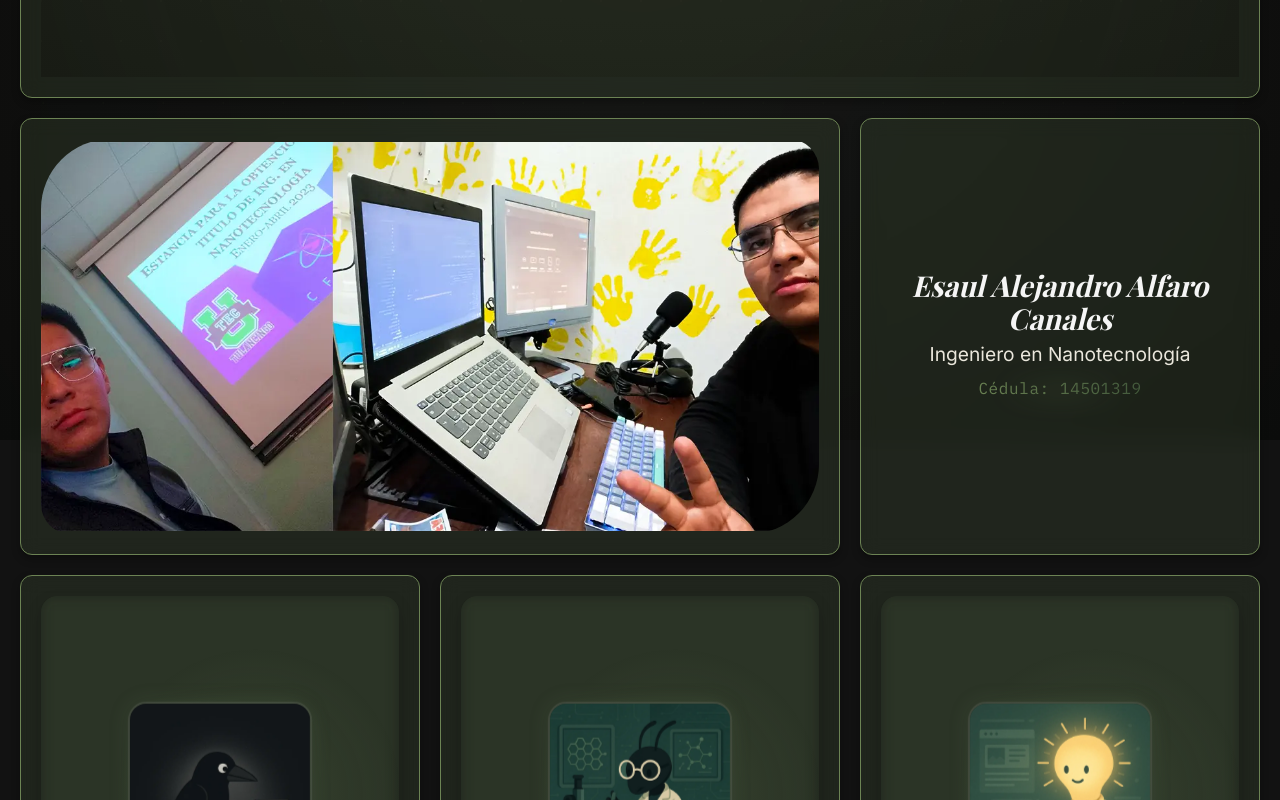
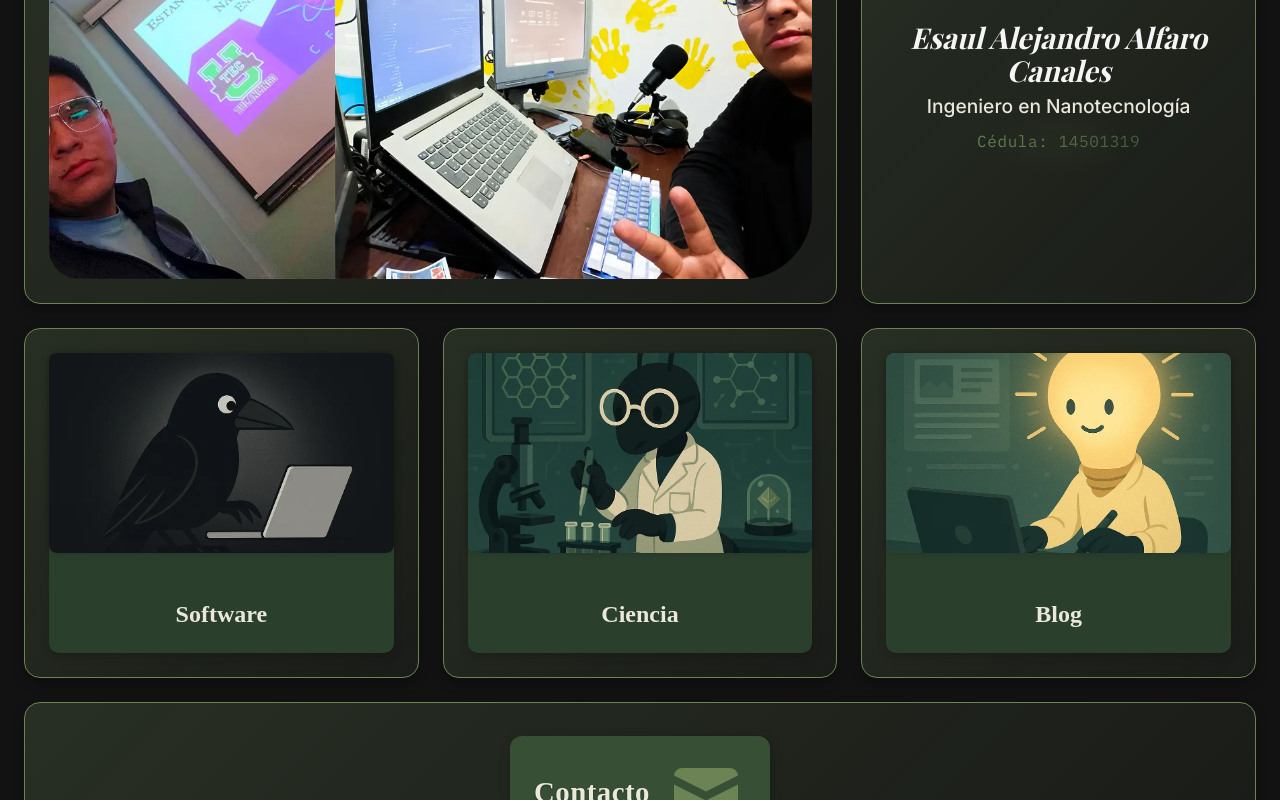
Before and after one commit to theonix-eaac/portfolio-eaac-front, a Next.js app: page / in a window 1280 px wide. Shown: the part 360-1160 px from the top of the page. Built offline with nearby package versions, Linux system fonts and the light colour scheme; a web font is replaced by a local one.

Commit message:
feat: :zap: Update UI

```diff
--- a/package.json
+++ b/package.json
@@ -13,7 +13,8 @@
     "next": "15.3.2",
     "normalize.css": "^8.0.1",
     "react": "^19.0.0",
-    "react-dom": "^19.0.0"
+    "react-dom": "^19.0.0",
+    "react-icons": "^5.5.0"
   },
   "devDependencies": {
     "@eslint/eslintrc": "^3",
--- a/src/components/sections/BentoContainer/BentoContainer.module.css
+++ b/src/components/sections/BentoContainer/BentoContainer.module.css
@@ -1,112 +1,117 @@
-/* Background */
-.background {
-  position: fixed;
-  top: 0;
-  left: 0;
-  width: 100vw;
-  height: 100vh;
-  z-index: -1;
-  overflow: hidden;
-  background: radial-gradient(ellipse at center, var(--black-warm), #0a0a0a 100%);
-  pointer-events: none;
+/* 🌐 Main Grid Container */
+.grid {
+  display: grid;
+  grid-template-columns: repeat(auto-fit, minmax(280px, 1fr));
+  grid-auto-rows: minmax(180px, auto);
+  gap: 24px;
+  padding: 24px;
+  min-height: 100vh;
+  position: relative;
+  backdrop-filter: blur(3px);
 }
 
-.background::before {
-  content: '';
-  position: absolute;
-  width: 400%;
-  height: 400%;
-  background-image: radial-gradient(var(--moss-green-color) 1px, transparent 1px);
-  background-size: 60px 60px;
-  opacity: 0.035;
-  animation: driftParticles 120s linear infinite;
-  pointer-events: none;
-  z-index: 0;
-}
-
-.background::after {
-  content: '';
-  position: absolute;
-  width: 200%;
-  height: 200%;
-  top: -50%;
-  left: -50%;
-  background: radial-gradient(circle, rgba(108, 131, 84, 0.2) 0%, transparent 70%);
-  filter: blur(160px);
-  animation: pulseFlow 16s ease-in-out infinite alternate;
-  opacity: 0.25;
-  z-index: 0;
-  pointer-events: none;
-}
-
-/* 🎛️ Grilla principal */
-.grid {
-  display: grid;
-  grid-template-columns: repeat(3, 1fr);
-  grid-template-rows: repeat(3, 1fr);
-  gap: 20px;
-  padding: 20px;
-  min-height: 100vh;
-  position: relative;
-}
-
-/* 🧱 Estilos de cada item */
+/* 🧩 Grid Item */
 .item {
-  background-color: rgba(92, 115, 78, 0.2);
+  background: linear-gradient(
+    135deg,
+    rgba(92, 115, 78, 0.3),
+    rgba(92, 115, 78, 0.1)
+  );
   color: var(--text-light);
-  border-radius: 12px;
-  padding: 20px;
-  font-size: 150%;
-  box-shadow: 0 4px 8px rgba(0, 0, 0, 0.3);
-  backdrop-filter: blur(10px);
-  transition: transform 0.2s ease, box-shadow 0.3s ease;
+  border-radius: 16px;
+  padding: 24px;
+  font-size: 1.4rem;
+  font-weight: 500;
+  box-shadow: 0 6px 12px rgba(0, 0, 0, 0.25);
+  backdrop-filter: blur(12px);
   border: 1px solid var(--moss-green-color);
+  transition: all 0.3s ease;
+  display: flex;
+  align-items: center;
+  justify-content: center;
+  text-align: center;
 }
 
 .item:hover {
-  transform: translateY(-4px);
-  box-shadow: 0 8px 16px rgba(0, 0, 0, 0.4);
+  transform: translateY(-6px) scale(1.02);
+  box-shadow: 0 12px 24px rgba(0, 0, 0, 0.4);
+  background: linear-gradient(
+    135deg,
+    rgba(92, 115, 78, 0.4),
+    rgba(92, 115, 78, 0.2)
+  );
 }
 
-/* 🔁 Distribución */
+/* 🧭 Grid Area Placement (Desktop) */
 .item0 {
   grid-column: 1 / span 2;
   grid-row: 2;
 }
-
 .item1 {
   grid-column: 1 / span 3;
   grid-row: 1;
 }
-
 .item2 {
   grid-column: 3;
   grid-row: 2;
 }
-
 .item3 {
   grid-column: 1;
   grid-row: 3;
 }
-
 .item4 {
   grid-column: 2;
   grid-row: 3;
 }
-
 .item5 {
   grid-column: 3;
   grid-row: 3;
 }
+.item6 {
+  grid-column: 1 / 4;
+  grid-row: 4;
+}
 
-/* 🖥️ Responsividad */
-@media (min-width: 768px) {
+/* 📱 Responsive Layout */
+@media (max-width: 900px) {
   .grid {
-    grid-template-columns: repeat(3, 1fr);
-    grid-template-rows: repeat(3, 1fr);
+    grid-template-columns: repeat(2, 1fr);
+    grid-auto-rows: minmax(160px, auto);
+    gap: 20px;
+    padding: 16px;
+  }
+
+  .item0 {
+    grid-column: 1 / 3;
+    grid-row: auto;
+  }
+  .item1 {
+    grid-column: 1 / 3;
+    grid-row: 1;
+  }
+  .item2 {
+    grid-column: 1 / 3;
+    grid-row: auto;
+  }
+  .item3 {
+    grid-column: 1;
+    grid-row: auto;
+  }
+  .item4 {
+    grid-column: 2;
+    grid-row: auto;
+  }
+  .item5 {
+    grid-column: 1;
+    grid-row: auto;
+  }
+  .item6 {
+    grid-column: 2;
+    grid-row: auto;
   }
 }
 
+/* 🌬️ Floating Particle Effect */
 @keyframes driftParticles {
   0% {
     transform: translate(0, 0);
@@ -116,9 +121,13 @@
   }
 }
 
+/* 💫 Pulse Flow Animation */
 @keyframes pulseFlow {
   0% {
     transform: scale(1) rotate(0deg);
+  }
+  50% {
+    transform: scale(1.15) rotate(8deg);
   }
   100% {
     transform: scale(1.3) rotate(15deg);
--- a/src/components/sections/BentoContainer/BentoContainer.tsx
+++ b/src/components/sections/BentoContainer/BentoContainer.tsx
@@ -1,45 +1,51 @@
 import CardInfo from "../home/CardInfo/CardInfo";
+import Contact from "../home/Contact/Contact";
 import ImgProfile from "../home/ImgProfile/ImgProfile";
 import InfoProfile from "../home/InfoProfile/InfoProfile";
 import Typewriter from "../home/Typewriter/Typewriter";
 import styles from "./BentoContainer.module.css";
 
 export const BentoContainer: React.FC = () => {
-    return(
-
-       <> <div className={styles.background} >       </div>
-
-
+  return (
     <div className={`${styles.grid}`}>
       <div className={`${styles.item0} ${styles.item}`}>
-        <ImgProfile/>        </div>
+        <ImgProfile />{" "}
+      </div>
 
       <div className={`${styles.item1} ${styles.item}`}>
         <Typewriter />
-
       </div>
       <div className={`${styles.item2} ${styles.item}`}>
-            <InfoProfile/>
+        <InfoProfile />
       </div>
 
       <div className={`${styles.item3} ${styles.item}`}>
-            <CardInfo title="Software"
-            description="Aqui podras encontras lo relaciondo con el desarollo de software"
-            imageSrc="/CardInfo/Software.webp"/>
+        <CardInfo
+          title="Software"
+          description="Aquí podrás encontrar lo relacionado con el desarrollo de software"
+          imageSrc="/CardInfo/Software.webp"
+        />
       </div>
       <div className={`${styles.item4} ${styles.item}`}>
-        <CardInfo title="Ciencia"
-            description="Aqui podras encontras lo relaciondo con la investigación"
-            imageSrc="/CardInfo/Ciencia.webp"/>
+        <CardInfo
+          title="Ciencia"
+          description="Aquí podrás encontrar lo relacionado con la investigación"
+          imageSrc="/CardInfo/Ciencia.webp"
+        />
       </div>
       <div className={`${styles.item5} ${styles.item}`}>
-        <CardInfo title="Blog"
+        <CardInfo
+          title="Blog"
           description="Un poco de divulgación de contenido"
-            imageSrc="/CardInfo/Blog.webp"/>
+          imageSrc="/CardInfo/Blog.webp"
+        />
+      </div>
+
+      <div className={`${styles.item6} ${styles.item}`}>
+        <Contact />
       </div>
     </div>
-      </>
-      )
-}
+  );
+};
 
 export default BentoContainer;
--- a/src/components/sections/home/CardInfo/CardInfo.module.css
+++ b/src/components/sections/home/CardInfo/CardInfo.module.css
@@ -1,175 +1,89 @@
 .cardContainer {
   perspective: 1000px;
   width: 100%;
-    height: 100%;
-    max-width: 100%;
+  height: 300px;
 }
 
 .cardInner {
   position: relative;
   width: 100%;
   height: 100%;
+  text-align: center;
+  transition: transform 0.8s ease;
   transform-style: preserve-3d;
-    transition: transform 1s ease;
 }
 
 .cardContainer:hover .cardInner {
   transform: rotateY(180deg);
 }
 
-  .cardFront, .cardBack {
+.cardFront,
+.cardBack {
   position: absolute;
   width: 100%;
   height: 100%;
-    border-radius: 16px;
-    overflow: hidden;
   backface-visibility: hidden;
+  border-radius: 10px;
   display: flex;
   flex-direction: column;
   align-items: center;
-    justify-content: center;
-    background: rgba(92, 115, 78, 0.08);
-    backdrop-filter: blur(8px);
-    box-shadow: 0 8px 16px rgba(0, 0, 0, 0.2);
+  justify-content: space-between;
+  box-shadow: 0 4px 10px rgba(0, 0, 0, 0.15);
 }
 
+/* Usamos tonos de fondo suaves y contrastes con base en las variables */
 .cardFront {
-    z-index: 2;
-    background: radial-gradient(circle at center, rgba(92, 115, 78, 0.2), transparent 50%);
-    animation: wavePulse 6s ease-in-out infinite;
+  background-color: var(--forest-green-color);
+  color: var(--text-light);
 }
 
 .cardBack {
+  background-color: var(--brush-green-color);
+  color: var(--text-light);
   transform: rotateY(180deg);
-    text-align: center;
+  justify-content: center;
 }
 
+/* Imagen */
 .image {
   width: 100%;
-    max-width: 180px;
-    aspect-ratio: 1;
-    border-radius: 10%;
+  height: 200px;
   object-fit: cover;
-    border: 2px solid rgba(255, 255, 255, 0.1);
-    box-shadow: 0 0 20px rgba(92, 115, 78, 0.2);
-    animation: floatWave 3s ease-in-out infinite alternate;
+  border-radius: 8px;
+  margin-bottom: 1rem;
+  box-shadow: 0 0 10px rgba(0, 0, 0, 0.2);
 }
 
+/* Título */
 .title {
-    font-size: 1.3rem;
-    margin-bottom: 8px;
+  font-size: 1.5rem;
+  font-weight: 600;
+  margin: 0.5rem 0;
   color: var(--text-beige);
-    text-shadow: 0 1px 2px rgba(0, 0, 0, 0.4);
+  margin-bottom: 25px;
 }
 
+/* Descripción */
 .description {
-    font-size: 0.95rem;
+  font-size: 1rem;
   color: var(--text-soft-gray);
-    margin-bottom: 12px;
+  margin: 1rem 0;
   line-height: 1.5;
-    margin: 2cqh;
+  max-width: 90%;
 }
 
-
+/* Botón / Enlace */
 .link {
-    position: relative;
   display: inline-block;
-    padding: 10px 20px;
-    font-size: 1rem;
+  padding: 0.5rem 1rem;
+  background-color: var(--moss-green-color);
+  color: var(--text-light);
+  text-decoration: none;
+  border-radius: 6px;
   font-weight: 500;
-    color: var(--text-light);
-    background: radial-gradient(circle at center, var(--moss-green-color), var(--earth-green-color));
-    border: 1px solid rgba(255, 255, 255, 0.1);
-    border-radius: 12px;
-    text-decoration: none;
-    letter-spacing: 0.05em;
-    backdrop-filter: blur(4px);
-    overflow: hidden;
-    z-index: 1;
-    transition: transform 0.3s ease, box-shadow 0.4s ease, background-position 4s ease;
-    box-shadow:
-      0 0 8px rgba(92, 115, 78, 0.3),
-      0 0 24px rgba(108, 131, 84, 0.1) inset;
-    background-size: 200%;
-  }
-
-  .link::before {
-    content: '';
-    position: absolute;
-    top: -50%;
-    left: -50%;
-    width: 200%;
-    height: 200%;
-    background: radial-gradient(circle, rgba(108, 131, 84, 0.15), transparent 70%);
-    animation: waveAura 6s ease-in-out infinite;
-    opacity: 0.3;
-    z-index: 0;
+  transition: background-color 0.3s ease;
 }
 
 .link:hover {
-    transform: scale(1.06) rotate(-0.3deg);
-    background-position: 100% 100%;
-    box-shadow:
-      0 0 16px rgba(122, 255, 193, 0.4),
-      0 0 40px rgba(92, 115, 78, 0.25) inset;
+  background-color: var(--olive-green-color);
 }
-
-  .link:active {
-    transform: scale(0.98);
-  }
-
-  @keyframes waveAura {
-    0% {
-      transform: scale(1) rotate(0deg);
-    }
-    50% {
-      transform: scale(1.3) rotate(10deg);
-    }
-    100% {
-      transform: scale(1) rotate(0deg);
-    }
-  }
-
-
-  /* Animaciones suaves */
-  @keyframes wavePulse {
-    0% {
-      background-size: 100%;
-    }
-    100% {
-      background-size: 120%;
-    }
-  }
-
-  @keyframes floatWave {
-    0% {
-      transform: translateY(0) scale(1);
-    }
-    100% {
-      transform: translateY(-6px) scale(1.03);
-    }
-  }
-
-  /* 📱 Mobile-friendly tweaks */
-  @media (max-width: 600px) {
-    .cardFront, .cardBack {
-      padding: 12px;
-    }
-
-    .title {
-      font-size: 1.1rem;
-    }
-
-    .description {
-      font-size: 0.85rem;
-    }
-
-    .link {
-      font-size: 0.85rem;
-      padding: 6px 12px;
-    }
-
-    .image {
-      max-width: 120px;
-    }
-  }
--- a/src/components/sections/home/CardInfo/CardInfo.tsx
+++ b/src/components/sections/home/CardInfo/CardInfo.tsx
@@ -1,23 +1,35 @@
-import Link from 'next/link';
-import styles from './CardInfo.module.css';
+import Link from "next/link";
+import styles from "./CardInfo.module.css";
 
 interface CardInfoProps {
   title: string;
   description: string;
   imageSrc: string;
+  linkHref?: string;
+  linkLabel?: string;
 }
 
-const CardInfo: React.FC<CardInfoProps> = ({ title, description, imageSrc }) => {
+const CardInfo: React.FC<CardInfoProps> = ({
+  title,
+  description,
+  imageSrc,
+  linkHref = "/",
+  linkLabel = "Mostrar",
+}) => {
   return (
     <div className={styles.cardContainer}>
       <div className={styles.cardInner}>
         <div className={styles.cardFront}>
           <img src={imageSrc} alt={title} className={styles.image} />
+          <h3 className={styles.title}>{title}</h3>
         </div>
+
         <div className={styles.cardBack}>
           <h3 className={styles.title}>{title}</h3>
           <p className={styles.description}>{description}</p>
-          <Link href="/" className={styles.link}>Mostrar</Link>
+          <Link href={linkHref} className={styles.link}>
+            {linkLabel}
+          </Link>
         </div>
       </div>
     </div>
--- /dev/null
+++ b/src/components/sections/home/Contact/Contact.module.css
@@ -0,0 +1,58 @@
+.container {
+  display: grid;
+  grid-template-columns: 1fr auto;
+  align-items: center;
+  justify-content: space-between;
+  gap: 1rem;
+  padding: 1rem 1.5rem;
+  background-color: var(--brush-green-color);
+  border-radius: 12px;
+  box-shadow: 0 4px 12px rgba(0, 0, 0, 0.25);
+  transition: background-color 0.3s ease, box-shadow 0.3s ease;
+}
+
+.title {
+  display: inline-flex;
+  justify-content: center;
+  align-items: center;
+  font-size: 1.8rem;
+  font-weight: 600;
+  color: var(--text-beige);
+  text-shadow: 0 1px 2px rgba(0, 0, 0, 0.4);
+  letter-spacing: 0.5px;
+}
+
+.icon {
+  display: flex;
+  align-items: center;
+  justify-content: center;
+  font-size: 5rem;
+  color: var(--moss-green-color);
+  transition: transform 0.3s ease, color 0.3s ease;
+  cursor: pointer;
+}
+
+.icon:hover {
+  transform: scale(1.15) rotate(3deg);
+  color: var(--olive-green-color);
+}
+
+/* Responsive */
+@media (max-width: 900px) {
+  .container {
+    grid-template-columns: 1fr;
+    grid-template-rows: auto auto;
+    text-align: center;
+    padding: 1.25rem;
+  }
+
+  .title {
+    font-size: 1.5rem;
+  }
+
+  .icon {
+    grid-row: 2;
+    font-size: 3rem;
+    margin-top: 0.5rem;
+  }
+}
--- /dev/null
+++ b/src/components/sections/home/Contact/Contact.tsx
@@ -0,0 +1,16 @@
+import { HiMail } from "react-icons/hi";
+
+import styles from "./Contact.module.css";
+
+const Contact = () => {
+  return (
+    <div className={styles.container}>
+      <div className={styles.title}>Contacto</div>
+      <div className={styles.icon}>
+        <HiMail />
+      </div>
+    </div>
+  );
+};
+
+export default Contact;
```
Also changed, not shown: 1 other file (tests, documents, lock files or other folders). Lines whose indentation alone changed are shown as unchanged.
